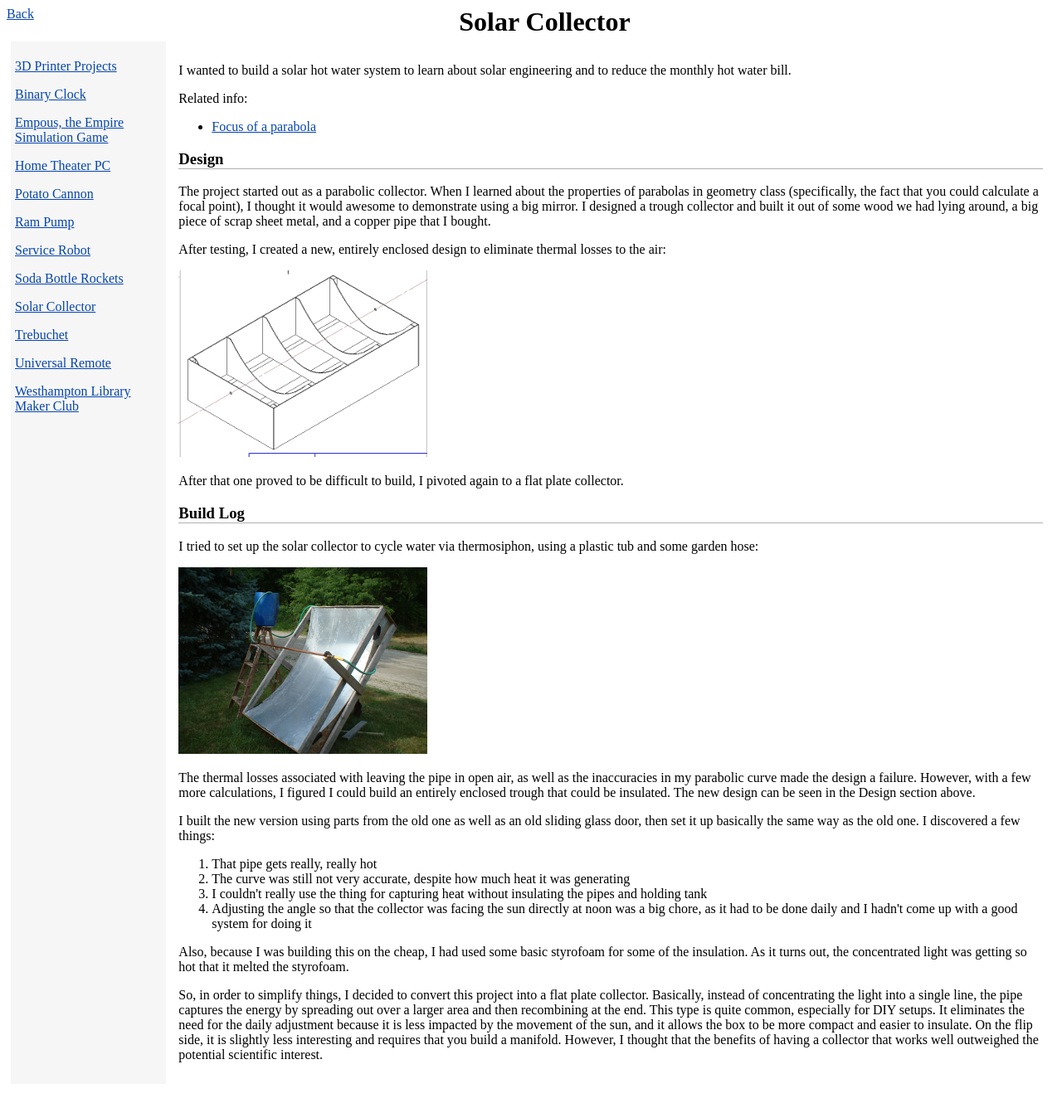
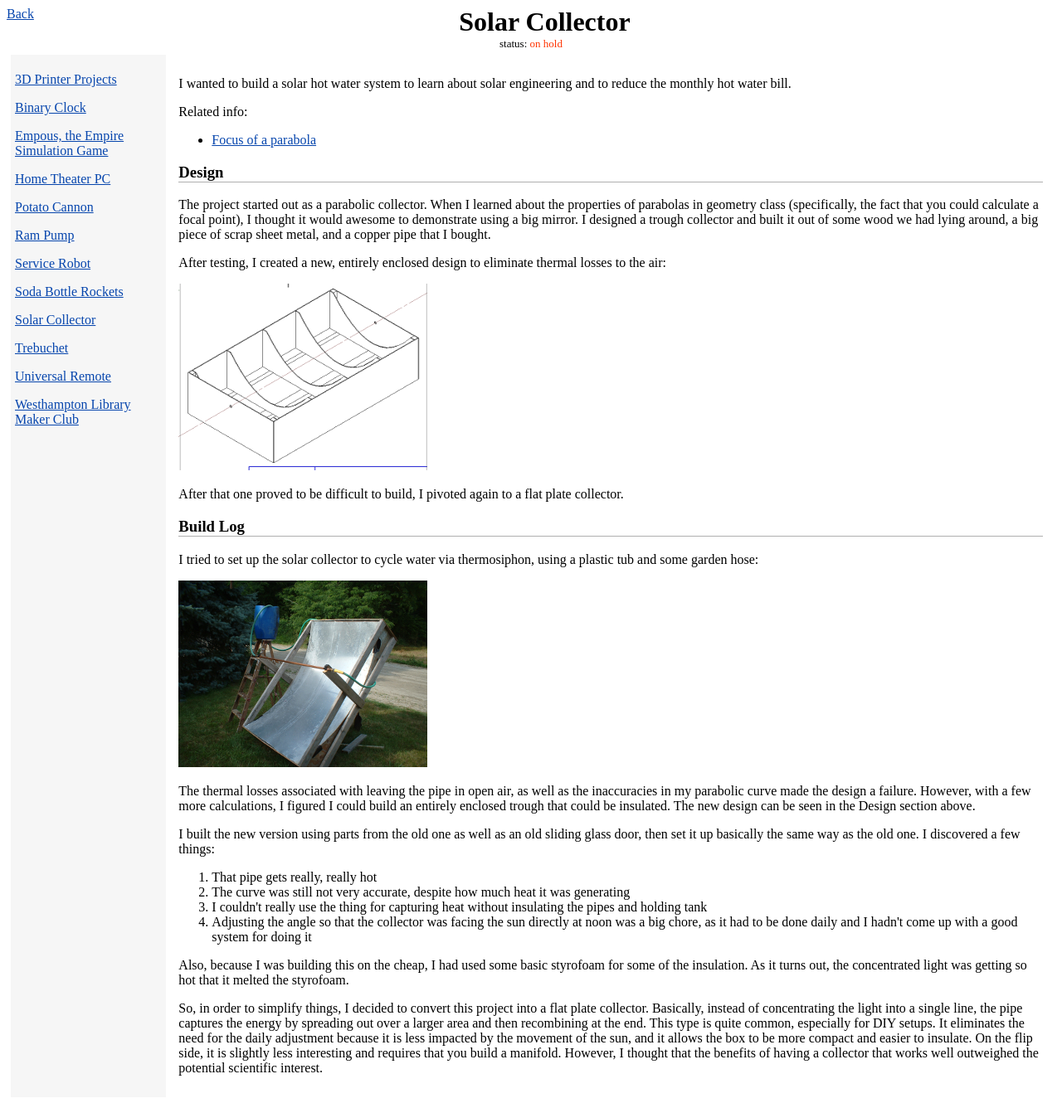
Before and after one commit to Angineer/Angineer.github.io, a Jekyll site: the page built from _projects/SolarCollector.md, in a window 1280 px wide. Shown: the whole page at 83% size. Built offline with Jekyll 4.4.1, drawn with Linux system fonts in a browser that asks for light colours.

Commit message:
Added status line for projects

```diff
--- a/_layouts/project.html
+++ b/_layouts/project.html
@@ -5,6 +5,24 @@
 
     <body>
         {% include header_default.html %}
+
+	{% assign status = page.status | downcase %}
+	{% if status != "" %}
+		<div style="text-align: center; font-size: small;">
+			status:
+			<span style="color:
+				{% if status == "complete" %}
+					green
+				{% elsif status == "ongoing" %}
+					#ffcc00
+				{% elsif status == "on hold" %}
+					#ff3300
+				{% endif %}
+				">
+				{{ page.status | downcase }}
+			</span>
+		</div>
+	{% endif %}
 
         <table class="twoColumn">
         	<tr>
--- a/_projects/SolarCollector.md
+++ b/_projects/SolarCollector.md
@@ -1,6 +1,6 @@
 ---
 title:  "Solar Collector"
-status: on-hold
+status: "on hold"
 ---
 
 I wanted to build a solar hot water system to learn about solar engineering and to reduce the monthly hot water bill.
```
Also changed, not shown: _projects/3DPrintedParts.md (+1 -0 lines).
